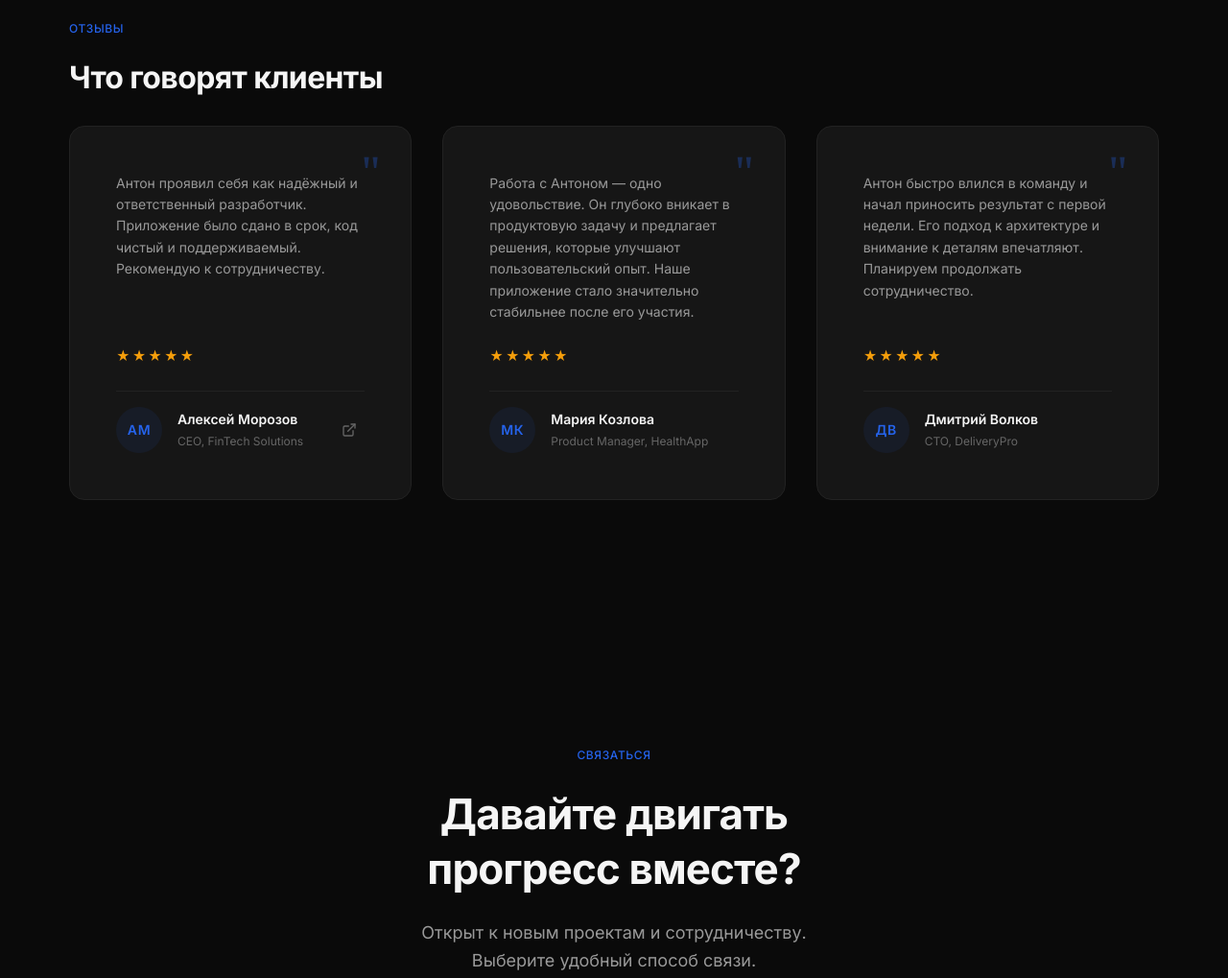
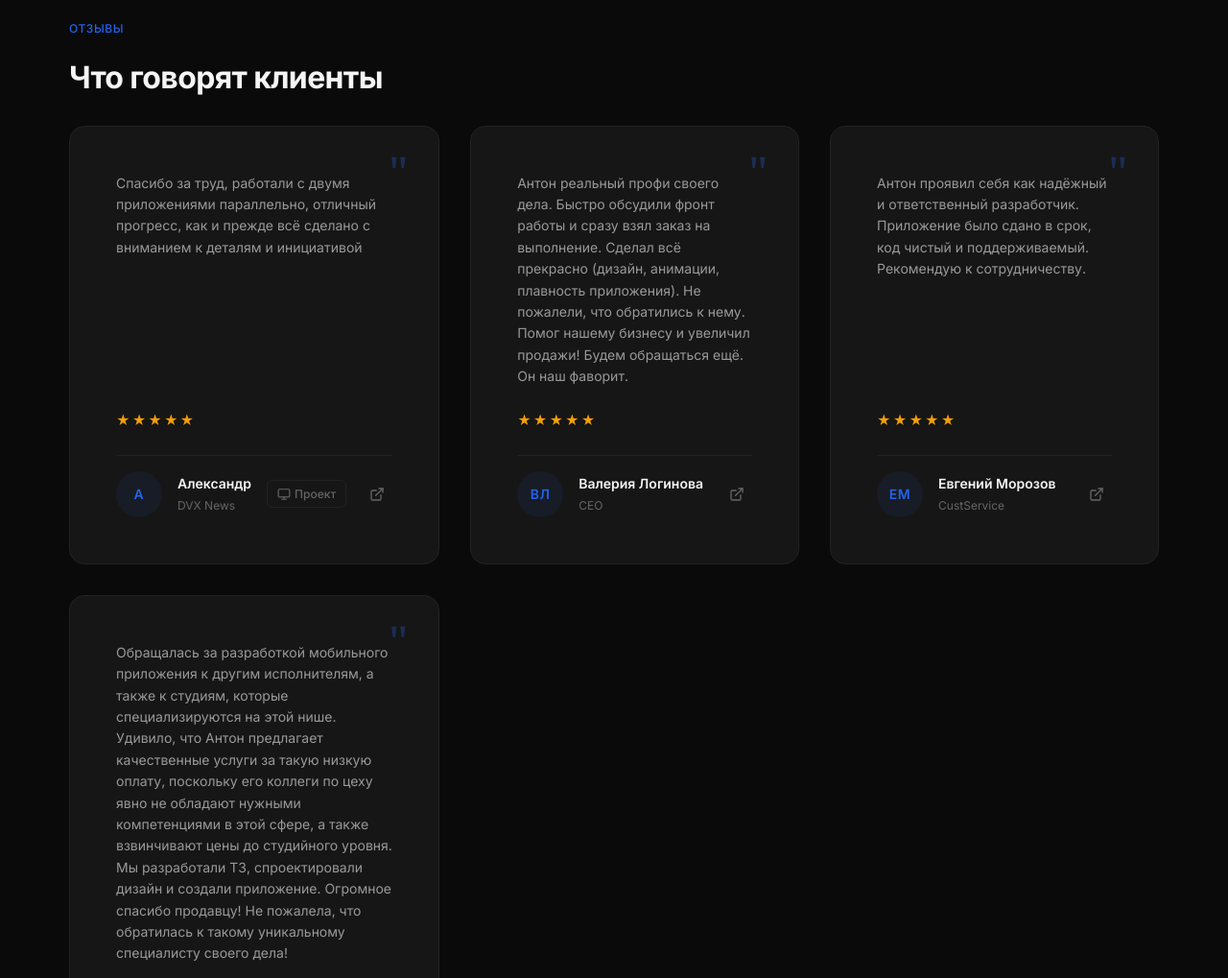
Before and after one commit to aandrosov-freelancer/aandrosov-cases, an Astro site: page / in a window 1280 px wide. Shown: the part 3300-4319 px from the top of the page at 96% size. Built offline with nearby package versions, Linux system fonts and the light colour scheme; Astro itself is replaced by a stand-in of ours; no server answers.

Commit message:
feat: add project URL support to testimonials and refresh content entries

```diff
--- a/src/components/Testimonials.astro
+++ b/src/components/Testimonials.astro
@@ -50,6 +50,20 @@ const rendered = await Promise.all(
               <span class="testimonial-author">{entry.data.author}</span>
               <span class="testimonial-role">{entry.data.role}</span>
             </div>
+            {entry.data.projectUrl && (
+              <a
+                href={entry.data.projectUrl}
+                class="testimonial-project"
+                aria-label={`${t('testimonials.project')}: ${entry.data.author}`}
+              >
+                <svg width="14" height="14" viewBox="0 0 24 24" fill="none" stroke="currentColor" stroke-width="2" stroke-linecap="round" stroke-linejoin="round" aria-hidden="true">
+                  <rect x="2" y="3" width="20" height="14" rx="2" ry="2" />
+                  <line x1="8" y1="21" x2="16" y2="21" />
+                  <line x1="12" y1="17" x2="12" y2="21" />
+                </svg>
+                <span>{t('testimonials.project')}</span>
+              </a>
+            )}
             {entry.data.sourceUrl && (
               <a
                 href={entry.data.sourceUrl}
@@ -188,6 +202,27 @@ const rendered = await Promise.all(
     color: var(--color-text-muted);
   }
 
+  .testimonial-project {
+    flex-shrink: 0;
+    display: flex;
+    align-items: center;
+    gap: 4px;
+    padding: 4px 10px;
+    border-radius: var(--radius-sm);
+    border: 1px solid var(--color-border);
+    font-size: var(--font-size-xs);
+    font-weight: var(--font-weight-medium);
+    color: var(--color-text-muted);
+    transition: color var(--transition-fast), border-color var(--transition-fast), background var(--transition-fast);
+    margin-left: auto;
+  }
+
+  .testimonial-project:hover {
+    color: var(--color-accent);
+    border-color: var(--color-accent);
+    background: var(--color-accent-subtle);
+  }
+
   .testimonial-source {
     flex-shrink: 0;
     display: flex;
--- a/src/content.config.ts
+++ b/src/content.config.ts
@@ -32,6 +32,7 @@ const testimonials = defineCollection({
     lang: z.enum(['ru', 'en']).default('ru'),
     avatar: z.string().optional(),
     sourceUrl: z.string().url().optional(),
+    projectUrl: z.string().optional(),
   }),
 })
 
--- a/src/content/testimonials/en/kozlova.md
+++ /dev/null
@@ -1,9 +0,0 @@
----
-author: "Maria Kozlova"
-role: "Product Manager, HealthApp"
-rating: 5
-order: 2
-lang: "en"
----
-
-Working with Anton is a pleasure. He dives deep into the product requirements and suggests solutions that enhance the user experience. Our app became significantly more stable after his involvement.
--- a/src/content/testimonials/en/morozov.md
+++ /dev/null
@@ -1,10 +0,0 @@
----
-author: "Alex Morozov"
-role: "CEO, FinTech Solutions"
-rating: 5
-order: 1
-lang: "en"
-sourceUrl: "https://t.me/aandrosov_dev"
----
-
-Anton proved to be a reliable and responsible developer. The application was delivered on time, with clean and maintainable code. Highly recommend working with him.
--- a/src/content/testimonials/en/volkov.md
+++ /dev/null
@@ -1,9 +0,0 @@
----
-author: "Dmitry Volkov"
-role: "CTO, DeliveryPro"
-rating: 5
-order: 3
-lang: "en"
----
-
-Anton quickly integrated into the team and started delivering results from the first week. His approach to architecture and attention to detail are impressive. We plan to continue our collaboration.
--- /dev/null
+++ b/src/content/testimonials/ru/alexandr.md
@@ -0,0 +1,11 @@
+---
+author: "Александр"
+role: "DVX News"
+rating: 5
+order: 1
+sourceUrl: "https://kwork.ru/user/aandrosov-freelancer#reviews"
+projectUrl: "/portfolio/dvx-news"
+---
+
+Спасибо за труд, работали с двумя приложениями параллельно, отличный прогресс,
+как и прежде всё сделано с вниманием к деталям и инициативой
--- a/src/content/testimonials/ru/kozlova.md
+++ /dev/null
@@ -1,9 +0,0 @@
----
-author: "Мария Козлова"
-role: "Product Manager, HealthApp"
-rating: 5
-order: 2
-lang: "ru"
----
-
-Работа с Антоном — одно удовольствие. Он глубоко вникает в продуктовую задачу и предлагает решения, которые улучшают пользовательский опыт. Наше приложение стало значительно стабильнее после его участия.
--- /dev/null
+++ b/src/content/testimonials/ru/loginova.md
@@ -0,0 +1,12 @@
+---
+author: "Валерия Логинова"
+role: "CEO"
+rating: 5
+order: 1
+sourceUrl: "https://kwork.ru/user/aandrosov-freelancer#reviews"
+---
+
+Антон реальный профи своего дела. Быстро обсудили фронт работы и сразу взял
+заказ на выполнение. Сделал всё прекрасно (дизайн, анимации, плавность
+приложения). Не пожалели, что обратились к нему. Помог нашему бизнесу и увеличил
+продажи! Будем обращаться ещё. Он наш фаворит.
--- a/src/content/testimonials/ru/morozov.md
+++ b/src/content/testimonials/ru/morozov.md
@@ -1,10 +1,11 @@
 ---
-author: "Алексей Морозов"
-role: "CEO, FinTech Solutions"
+author: "Евгений Морозов"
+role: "CustService"
 rating: 5
-order: 1
+order: 2
 lang: "ru"
-sourceUrl: "https://t.me/aandrosov_dev"
+sourceUrl: "https://kwork.ru/user/aandrosov-freelancer#reviews"
 ---
 
-Антон проявил себя как надёжный и ответственный разработчик. Приложение было сдано в срок, код чистый и поддерживаемый. Рекомендую к сотрудничеству.
+Антон проявил себя как надёжный и ответственный разработчик. Приложение было
+сдано в срок, код чистый и поддерживаемый. Рекомендую к сотрудничеству.
--- /dev/null
+++ b/src/content/testimonials/ru/ponomareva.md
@@ -0,0 +1,15 @@
+---
+author: "Татьяна Пономарева"
+role: "CTO"
+rating: 5
+order: 3
+sourceUrl: "https://kwork.ru/user/aandrosov-freelancer#reviews"
+---
+
+Обращалась за разработкой мобильного приложения к другим исполнителям, а также к
+студиям, которые специализируются на этой нише. Удивило, что Антон предлагает
+качественные услуги за такую низкую оплату, поскольку его коллеги по цеху явно
+не обладают нужными компетенциями в этой сфере, а также взвинчивают цены до
+студийного уровня. Мы разработали ТЗ, спроектировали дизайн и создали
+приложение. Огромное спасибо продавцу! Не пожалела, что обратилась к такому
+уникальному специалисту своего дела!
--- a/src/content/testimonials/ru/volkov.md
+++ /dev/null
@@ -1,9 +0,0 @@
----
-author: "Дмитрий Волков"
-role: "CTO, DeliveryPro"
-rating: 5
-order: 3
-lang: "ru"
----
-
-Антон быстро влился в команду и начал приносить результат с первой недели. Его подход к архитектуре и внимание к деталям впечатляют. Планируем продолжать сотрудничество.
--- a/src/i18n/translations.ts
+++ b/src/i18n/translations.ts
@@ -68,6 +68,7 @@ export const translations = {
     'testimonials.label': 'Отзывы',
     'testimonials.title': 'Что говорят клиенты',
     'testimonials.source': 'Источник',
+    'testimonials.project': 'Проект',
 
     // Contact
     'contact.label': 'Связаться',
@@ -144,6 +145,7 @@ export const translations = {
     'testimonials.label': 'Testimonials',
     'testimonials.title': 'What clients say',
     'testimonials.source': 'Source',
+    'testimonials.project': 'Project',
 
     // Contact
     'contact.label': 'Contact',
```
